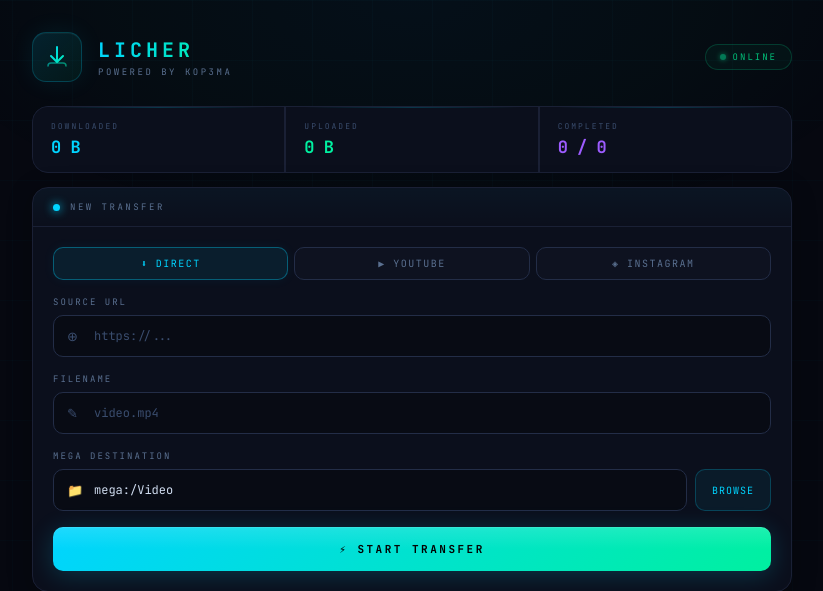
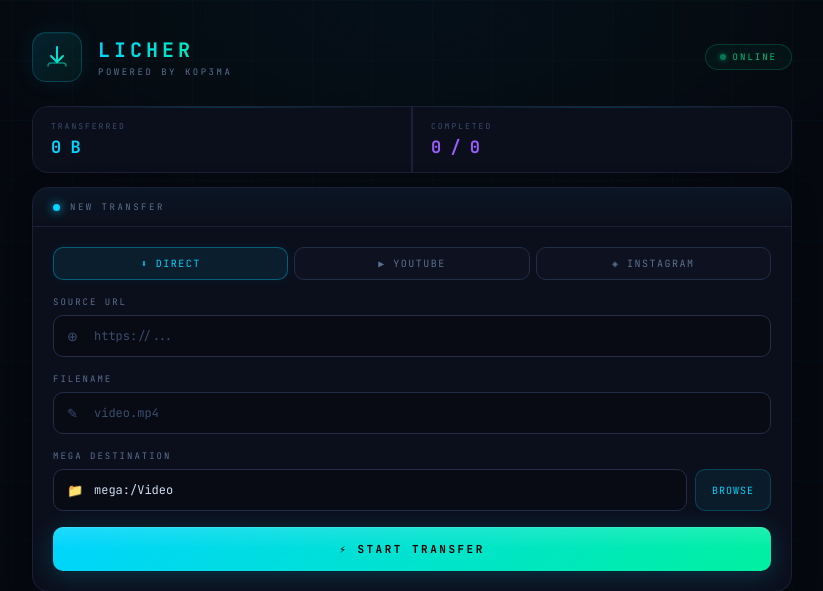
Before and after one commit to aliwebwork0/full-licher, a Flask app: page / in a window 1280 px wide. Shown: the top 591 px of the page, without its empty margins (228-1051 px from the left). Run offline with Flask 3, Linux system fonts and the light colour scheme; data that the repository does not hold is empty.

Commit message:
Add files via upload

```diff
--- a/templates/index.html
+++ b/templates/index.html
@@ -142,7 +142,7 @@
    STAT STRIP
 ══════════════════════════════════════ */
 .stats-totals {
-  display: grid; grid-template-columns: 1fr 1fr 1fr;
+  display: grid; grid-template-columns: 1fr 1fr;
   gap: 2px;
   background: var(--border);
   border: 1px solid var(--border);
@@ -799,12 +799,8 @@
   <!-- ── STAT STRIP ── -->
   <div class="stats-totals anim-fadeup" style="animation-delay:.05s">
     <div class="stat-cell">
-      <div class="stat-cell-label">Downloaded</div>
-      <div class="stat-cell-val cyan" id="totalDl">0 B</div>
-    </div>
-    <div class="stat-cell">
-      <div class="stat-cell-label">Uploaded</div>
-      <div class="stat-cell-val green" id="totalUl">0 B</div>
+      <div class="stat-cell-label">Transferred</div>
+      <div class="stat-cell-val cyan" id="totalTransferred">0 B</div>
     </div>
     <div class="stat-cell">
       <div class="stat-cell-label">Completed</div>
@@ -1121,8 +1117,7 @@
 async function loadStats() {
   try {
     const data = await api('/stats');
-    document.getElementById('totalDl').textContent   = fmtBytes(data.total_downloaded_bytes || 0);
-    document.getElementById('totalUl').textContent   = fmtBytes(data.total_uploaded_bytes || 0);
+    document.getElementById('totalTransferred').textContent = fmtBytes(data.total_transferred_bytes || 0);
     document.getElementById('totalJobs').textContent = (data.jobs_done || 0) + ' / ' + ((data.jobs_done || 0) + (data.jobs_failed || 0));
   } catch(e) {}
 }
```
